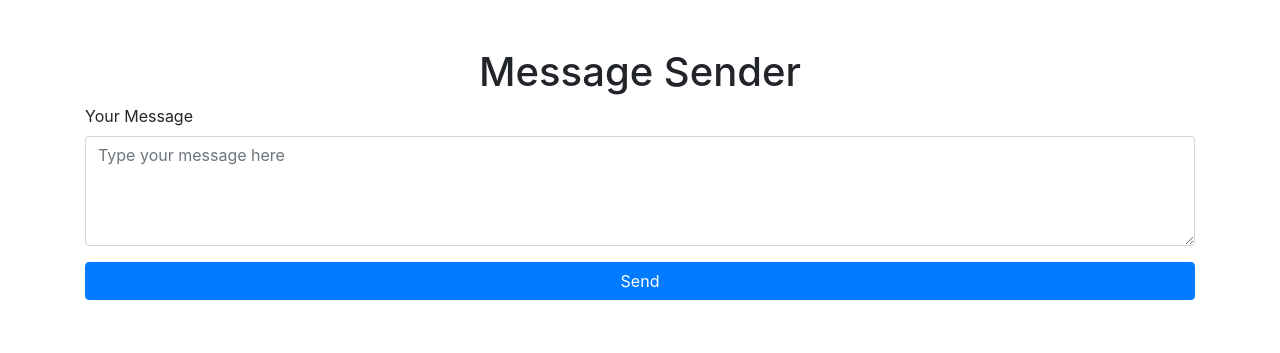
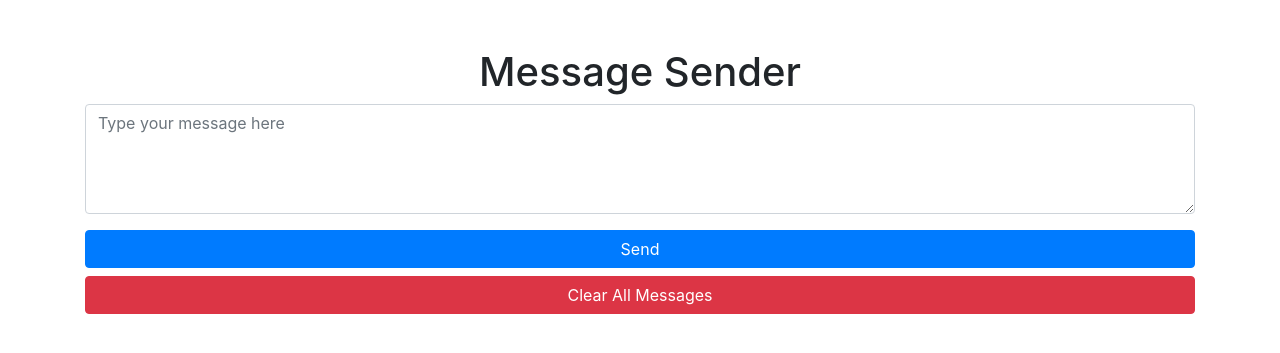
Before and after one commit to pwsoftwaredesigns/web-notification-board, a Flask app: page /sender in a window 1280 px wide. Shown: the top 353 px of the page. Run offline with Flask 3, Linux system fonts and the light colour scheme; some libraries are stand-ins or nearby versions.

Commit message:
Added feature to clear all messages

```diff
--- a/app.py
+++ b/app.py
@@ -44,5 +44,11 @@ def display_messages():
         messages_with_timestamps = [{'message': msg[0], 'timestamp': msg[1]} for msg in message_history[-n:]]
         return jsonify({'messages': messages_with_timestamps})
 
+@app.route('/clear', methods=['POST'])
+def clear_messages():
+    global message_history
+    message_history = []  # Clear all stored messages
+    return jsonify({'status': 'All messages cleared successfully!'})
+
 if __name__ == '__main__':
     app.run(host='0.0.0.0', port=5000)
--- a/templates/sender.html
+++ b/templates/sender.html
@@ -11,10 +11,10 @@
         <h1 class="text-center">Message Sender</h1>
         <form>
             <div class="form-group">
-                <label for="messageInput">Your Message</label>
                 <textarea class="form-control" id="messageInput" rows="4" placeholder="Type your message here" required></textarea>
             </div>
             <button type="button" class="btn btn-primary btn-block" onclick="sendMessage()">Send</button>
+            <button type="button" class="btn btn-danger btn-block" onclick="clearMessages()">Clear All Messages</button>
         </form>
     </div>
 
@@ -54,6 +54,30 @@
             // Clear the text area after sending
             document.getElementById('messageInput').value = '';
         }
+
+        function clearMessages() {
+            // Show confirmation dialog
+            if (confirm('Are you sure you want to clear all messages? This action cannot be undone!')) {
+                // Send a POST request to the server to clear all messages
+                fetch('/clear', {
+                    method: 'POST',
+                    headers: {
+                        'Content-Type': 'application/json',
+                    },
+                })
+                .then(response => {
+                    if (response.ok) {
+                        alert('All messages cleared successfully!');
+                    } else {
+                        alert('Failed to clear messages.');
+                    }
+                })
+                .catch(error => {
+                    console.error('Error:', error);
+                    alert('There was an error clearing messages.');
+                });
+            }
+        }
     </script>
 </body>
 </html>
--- a/templates/viewer.html
+++ b/templates/viewer.html
@@ -71,7 +71,7 @@
                         messageContainer.classList.add('message-container');
 
                         // Apply special styling for the latest message
-                        if (index === data.messages.length - 1) {
+                        if (index === 0) {
                             messageContainer.classList.add('latest-message'); // Highlight latest message
                         }
 
```
